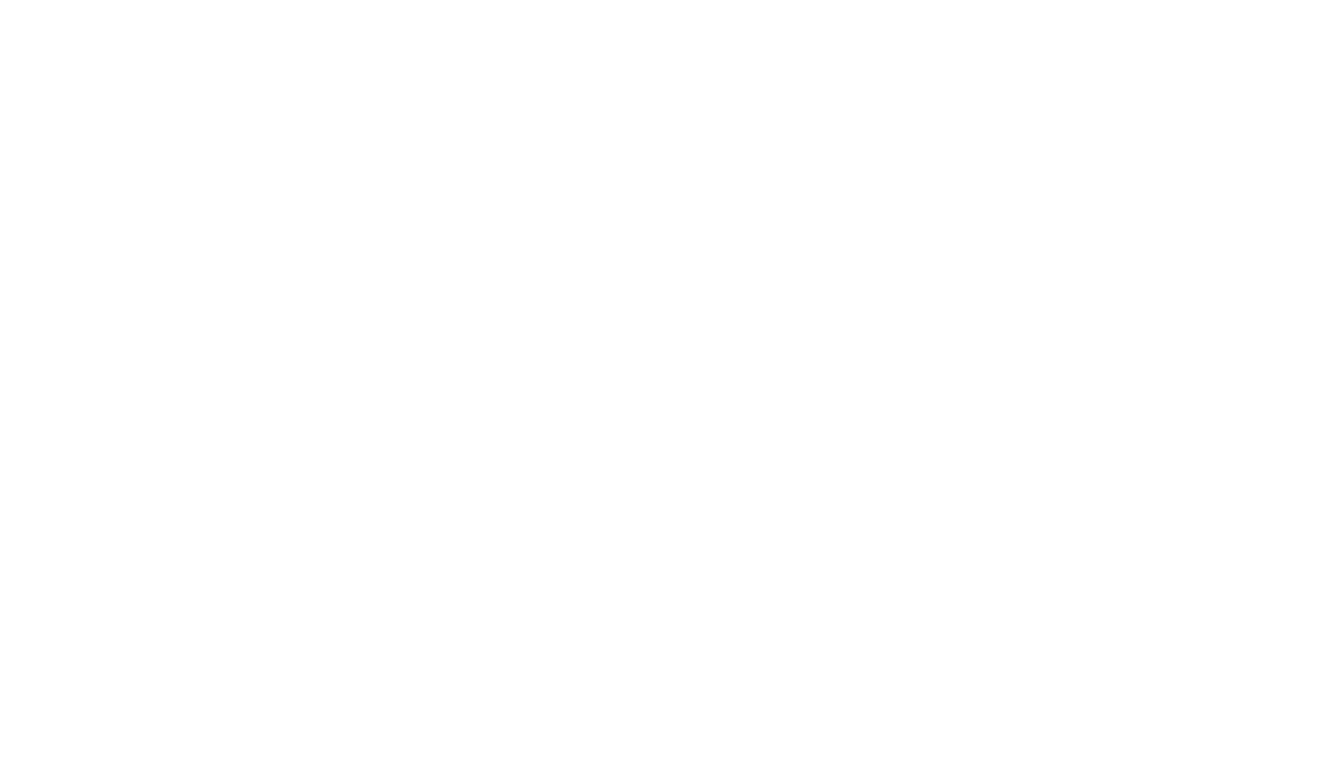
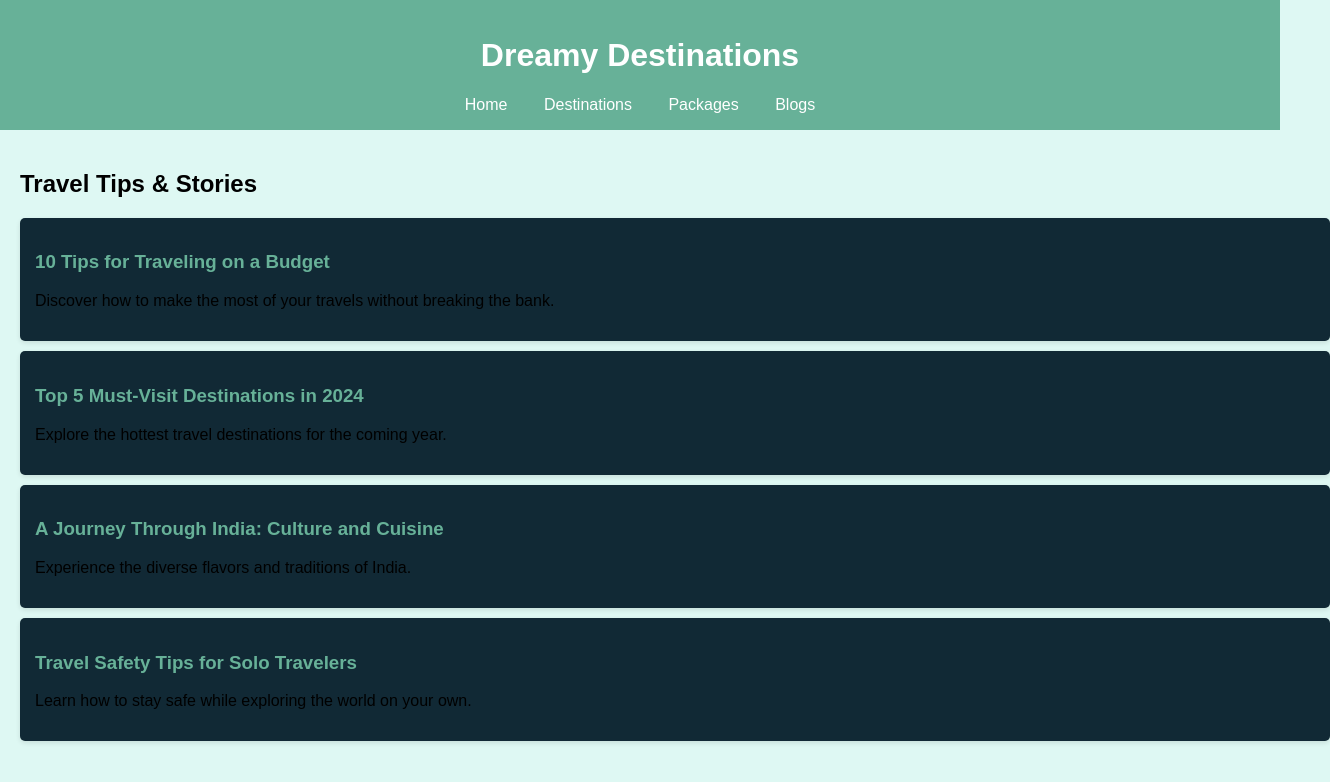
Before and after one commit to CSI-Trainee-2024/Task1_Kavya2313152, a plain HTML site: page blog.html in a window 1280 px wide. Shown: the whole page, 1330 px wide, since content can reach past the window. Drawn offline with Linux system fonts and the light colour scheme.

Commit message:
blog page

```diff
--- a/blog.html
+++ b/blog.html
@@ -0,0 +1,42 @@
+<!DOCTYPE html>
+<html lang="en">
+<head>
+    <meta charset="UTF-8">
+    <meta name="viewport" content="width=device-width, initial-scale=1.0">
+    <link rel="stylesheet" href="styledes.css">
+    <title>Blogs page</title>
+</head>
+<body>
+    <header>
+        <h1>Dreamy Destinations</h1>
+        <nav>
+            <a href="index.html">Home</a>
+            <a href="destination.html">Destinations</a>
+            <a href="package.html">Packages</a>
+            <a href="blog.html">Blogs</a>
+        </nav>
+    </header>
+
+    <main>
+        <section class="blogs">
+            <h2>Travel Tips & Stories</h2>
+            <article class="blog-post">
+                <h3><a href="a">10 Tips for Traveling on a Budget</a></h3>
+                <p>Discover how to make the most of your travels without breaking the bank.</p>
+            </article>
+            <article class="blog-post">
+                <h3><a href="b">Top 5 Must-Visit Destinations in 2024</a></h3>
+                <p>Explore the hottest travel destinations for the coming year.</p>
+            </article>
+            <article class="blog-post">
+                <h3><a href="c">A Journey Through India: Culture and Cuisine</a></h3>
+                <p>Experience the diverse flavors and traditions of India. </p>
+            </article>
+            <article class="blog-post">
+                <h3><a href="d">Travel Safety Tips for Solo Travelers</a></h3>
+                <p>Learn how to stay safe while exploring the world on your own.</p>
+            </article>
+        </section>
+    </main>
+</body>
+</html>
--- a/styledes.css
+++ b/styledes.css
@@ -65,3 +65,39 @@ nav a:hover {
 .package p {
     color: whitesmoke;
 }
+
+
+
+.blogs {
+    padding: 20px;
+    border-radius: 8px;
+    display: inline-block;
+    width: 100%;
+}
+
+.blog-post {
+    width: 100%;
+    margin: 10px 0;
+    padding: 15px;
+    background-color: rgba(17,41,53,230);
+    border-radius: 5px;
+    box-shadow: 0 2px 5px rgba(0, 0, 0, 0.1);
+    transition: transform 0.4s ease, box-shadow 0.4s ease;
+}
+
+.blog-post:hover {
+    transform: scale(1.05);
+    box-shadow: 0 4px 10px rgba(0, 0, 0, 0.2);
+}
+
+.blog-post h3 a {
+    color: #67b198;
+    text-decoration: none;
+    transition: color 0.4s ease, transform 0.4s ease;
+}
+
+.blog-post h3 a:hover {
+    text-decoration: underline;
+    color: #4a8f7d;
+    transform: scale(1.05);
+}
```
